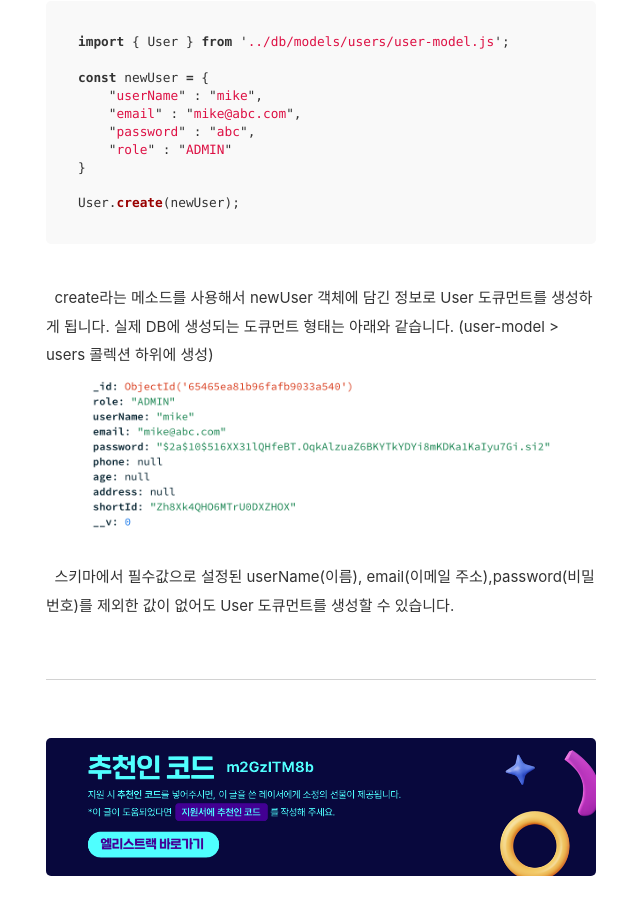
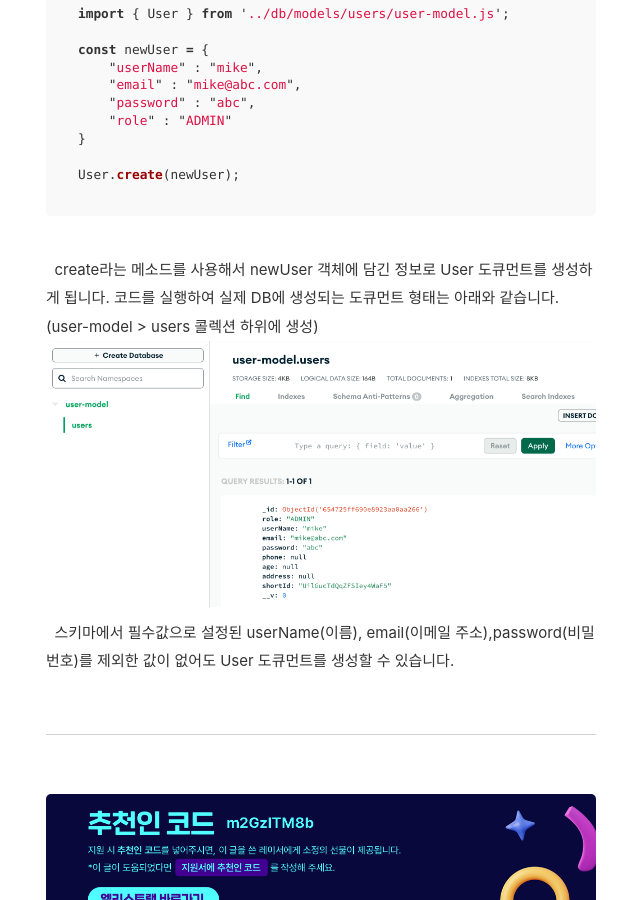
Before and after one commit to Ji-hoon/blog, a Jekyll site: the page built from _posts/2023-10-30-mongo-db-schema.md, in a window 1280 px wide and 900 px high, scrolled down 8499 px. Shown: the whole window, without its empty margins (319-959 px from the left). Built offline with Jekyll 4.4.1, drawn with Linux system fonts in a browser that asks for light colours; comment, search, counter and statistics services are not loaded; some of the changed text lies outside the part shown.

Commit message:
UPDATE : 이미지 수정 및 내용 변경

````diff
--- a/_posts/2023-10-30-mongo-db-schema.md
+++ b/_posts/2023-10-30-mongo-db-schema.md
@@ -21,7 +21,7 @@ updated: 2023-10-30 00:01
 
 [3. 개발 환경에서 MongoDB에 접근하기](#3-개발-환경에서-mongodb에-접근하기)
 
-[4. 스키마 Schema 정의하기](#4-스키마-schema-정의하기)
+[4. 스키마 Schema 정의하고 도큐먼트 추가하기](#4-스키마-schema-정의하고-도큐먼트-추가하기)
 
 
 &nbsp;
@@ -164,7 +164,6 @@ mongoose
 
 app.listen(port);
 ```
-&nbsp;
 
 이제 터미널에서 작성한 index.js를 실행합니다. MongoDB와 연결되면 터미널에 `Connected to MongoDB` 문구가 표시되는 것을 확인할 수 있습니다.
 ```shell
@@ -174,9 +173,9 @@ $ node index.js
 
 &nbsp;
 
-## 4. 스키마 Schema 정의하기
+## 4. 스키마 Schema 정의하고 도큐먼트 추가하기
 
-마지막으로 스키마를 작성해서, 연결된 콜렉션에 도큐먼트를 추가하는 작업을 해보겠습니다.
+마지막으로 스키마를 작성해서, 연결된 콜렉션에 도큐먼트 Document 를 추가하는 작업을 해보겠습니다.
 
 &nbsp;
 
@@ -240,7 +239,7 @@ const newUser = {
 User.create(newUser);
 ```
 &nbsp;
-create라는 메소드를 사용해서 newUser 객체에 담긴 정보로 User 도큐먼트를 생성하게 됩니다. 실제 DB에 생성되는 도큐먼트 형태는 아래와 같습니다. (user-model > users 콜렉션 하위에 생성)
+create라는 메소드를 사용해서 newUser 객체에 담긴 정보로 User 도큐먼트를 생성하게 됩니다. 코드를 실행하여 실제 DB에 생성되는 도큐먼트 형태는 아래와 같습니다. (user-model > users 콜렉션 하위에 생성)
 &nbsp;
 
 ![새롭게 생성된 도큐먼트](/blog/assets/posts/asset-mongodb-model-example.png)
````
Also changed, not shown: assets/posts/asset-mongodb-model-example.png.
